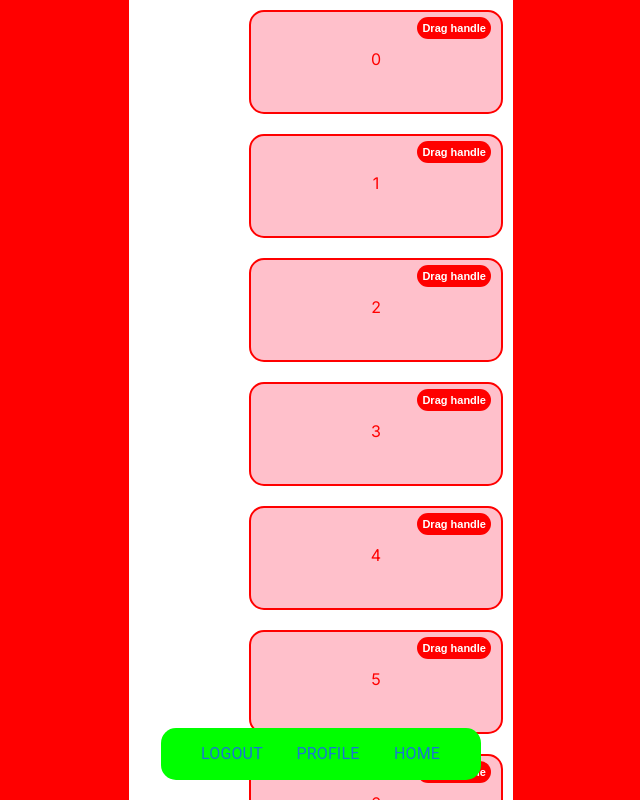
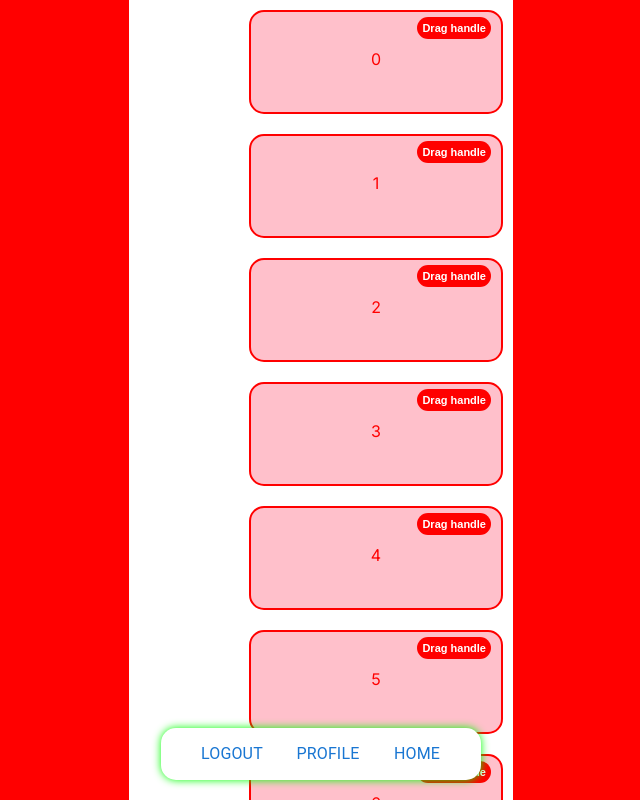
Before and after one commit to mohammadpy8/next-app, a Next.js app: page /dnd in a window 1280 px wide. Shown: the whole page, without its empty margins (319-959 px from the left). Built offline with nearby package versions, Linux system fonts and the light colour scheme.

Commit message:
color bottom-navigation

```diff
--- a/components/module/bottomNavigation/BottomNavigation.tsx
+++ b/components/module/bottomNavigation/BottomNavigation.tsx
@@ -4,7 +4,8 @@ const BottomNavigation = () => {
   return (
     <Box
       sx={{
-        backgroundColor: "#00ff00",
+        backgroundColor: "#fff",
+        boxShadow: "0px 0px 8px 0px #00ff00",
         borderRadius: "15px",
         width: { xs: "80%", sm: "25%", md: "25%", lg: "25%", xl: "25%" },
       }}
```
